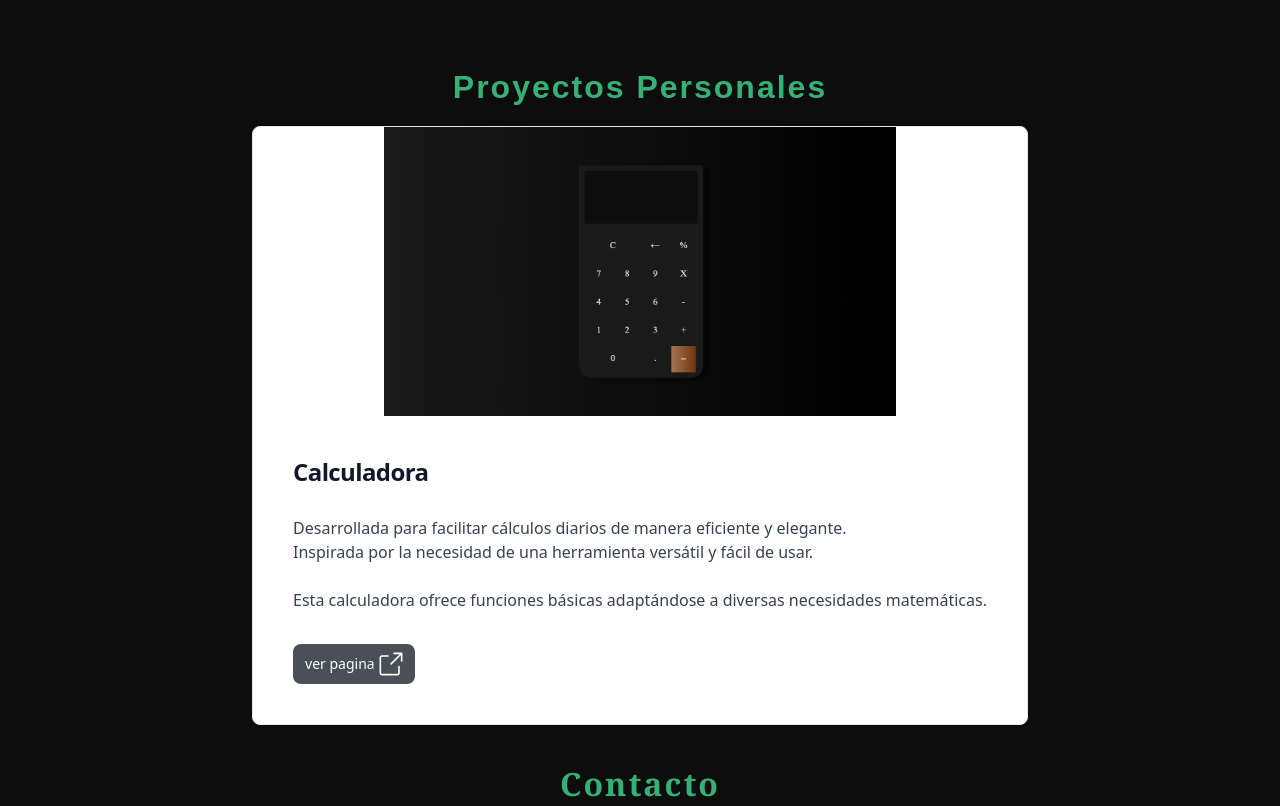
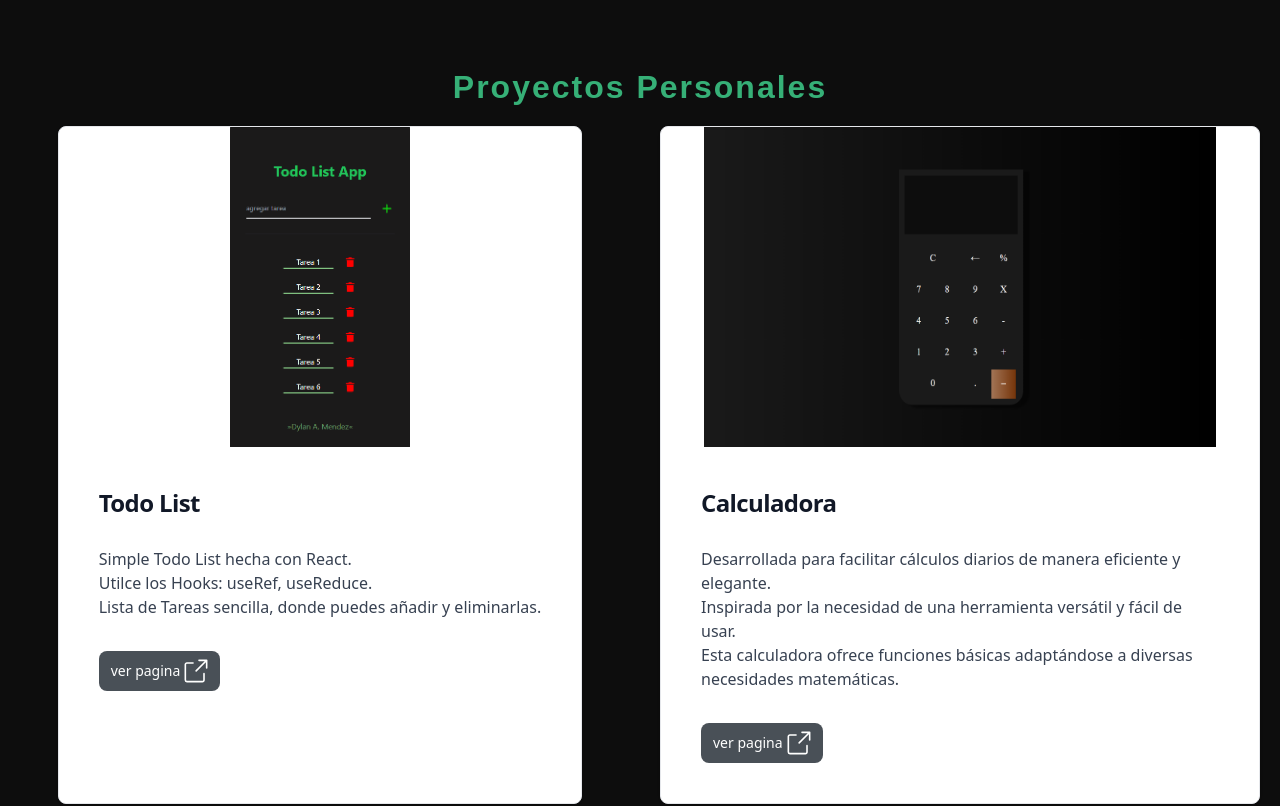
Before and after one commit to DylanAMendez/portfolio-react.DylanMendez, a React (Vite) app: page /projects in a window 1280 px wide. Shown: the part 1100-1906 px from the top of the page. Built offline with nearby package versions, Linux system fonts and the light colour scheme.

Commit message:
agregando nuevo proyecto personal en componente Projects

```diff
--- a/src/components/Projects.jsx
+++ b/src/components/Projects.jsx
@@ -11,6 +11,7 @@ import morenoAberturasImagenTres from '../assets/images/morenoAberturas-Image-Tr
 
 import proyectoPersonalCalculadora from '../assets/images/dmCalculadora.png';
 
+import proyectoPersonalTodoList from '../assets/images/dmTodoList.png';
 
 // Definir las constantes aquí
 const projectComponents = lastProjects.map((project) => {
@@ -30,9 +31,9 @@ const projectComponents = lastProjects.map((project) => {
 const proyectosPersonalesComponents = proyectosPersonales.map((personal) =>
 {
 
-  const { name, image, description, link } = personal;
+  const { name, image, description, descriptionUno, descriptionDos, link } = personal;
 
-  return { name, image, description, link, };
+  return { name, image, description, descriptionUno, descriptionDos, link, };
 
 });
 
@@ -129,24 +130,24 @@ export const Projects = () => {
             Proyectos Personales
           </h2>
 
-             <div className="">
+             <div className=" lg:grid lg:grid-cols-2">
 
 
           {proyectosPersonalesComponents.map((personal, index) => (
 
             <div key={index} className=" mb-5 mx-5 flex justify-center " >
 
-      <div className=" bg-white border border-gray-200 rounded-lg shadow dark:bg-gray-800 dark:border-gray-700  sm:flex flex-col items-center ">
-      <img className=" sm:max-w-xs  lg:max-w-lg " src={proyectoPersonalCalculadora}  alt="" />
+      <div className=" bg-white border border-gray-200 rounded-lg shadow dark:bg-gray-800 dark:border-gray-700  flex flex-col items-center ">
+      <img className="  max-w-xs max-h-80  lg:h-[400px] lg:max-w-lg 2xl:h-[400px] " src={personal.image}  alt="" />
 
    <div className="p-5 lg:m-5 text-left ">
 
               <h5 className="mb-2 text-2xl font-bold tracking-tight text-gray-900 dark:text-white"> { personal.name } </h5>
 
       <p className="mb-3 font-normal text-gray-700 dark:text-gray-400 lg:py-5">
-           Desarrollada para facilitar cálculos diarios de manera eficiente y elegante. <br />
-           Inspirada por la necesidad de una herramienta versátil y fácil de usar. <br /> <br />
-           Esta calculadora ofrece funciones básicas adaptándose a diversas necesidades matemáticas.
+           {personal.description} <br />
+           {personal.descriptionUno} <br />
+           {personal.descriptionDos} <br />
       </p>
 
       <a href={personal.link} className="inline-flex items-center px-3 py-2 text-sm font-medium text-center text-[#fff] bg-[#495057] rounded-lg focus:ring-blue-300  dark:hover:bg-blue-700 dark:focus:ring-blue-800 " rel="noreferrer"  target="_blank" >
--- a/src/datos/ProyectosPersonales.js
+++ b/src/datos/ProyectosPersonales.js
@@ -3,13 +3,28 @@
 const proyectosPersonales = [
 
     {
-
+        name: "Todo List",
+        image: "/src/assets/images/dmTodoList.png",
+        description: "Simple Todo List hecha con React.",
+        descriptionUno: "Utilce los Hooks: useRef, useReduce.",
+        descriptionDos: "Lista de Tareas sencilla, donde puedes añadir y eliminarlas.",
+        link: "https://todo-list-kappa-self.vercel.app/",
+    },
+    {
         name: "Calculadora",
         image: "/src/assets/images/dmCalculadora.png",
-        description: "Este proyecto fue realizado en 2021",
+        description: "Desarrollada para facilitar cálculos diarios de manera eficiente y elegante.",
+        descriptionUno: "Inspirada por la necesidad de una herramienta versátil y fácil de usar.",
+        descriptionDos: "Esta calculadora ofrece funciones básicas adaptándose a diversas necesidades matemáticas.",
         link: "https://codepen.io/dylanamendez/pen/XWqgLGO?editors=0110",
     },
 
 ]
 
 export default proyectosPersonales
+
+
+
+// Desarrollada para facilitar cálculos diarios de manera eficiente y elegante. <br />
+//            Inspirada por la necesidad de una herramienta versátil y fácil de usar. <br /> <br />
+//            Esta calculadora ofrece funciones básicas adaptándose a diversas necesidades matemáticas.
--- /dev/null
+++ b/src/datos/TodoList_ProyectoPersonal.js
@@ -0,0 +1,13 @@
+
+
+const todoList_ProyectoPersonal = [
+
+    {
+
+    }
+
+]
+
+
+
+export default todoList_ProyectoPersonal
```
Also changed, not shown: src/assets/images/dmTodoList.png (added).
